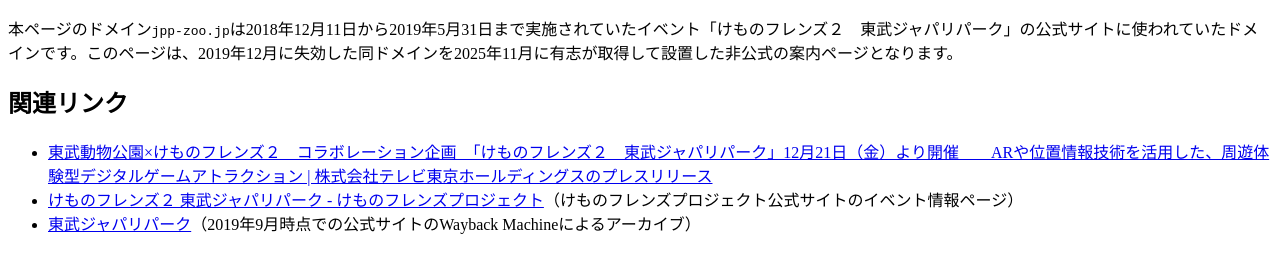
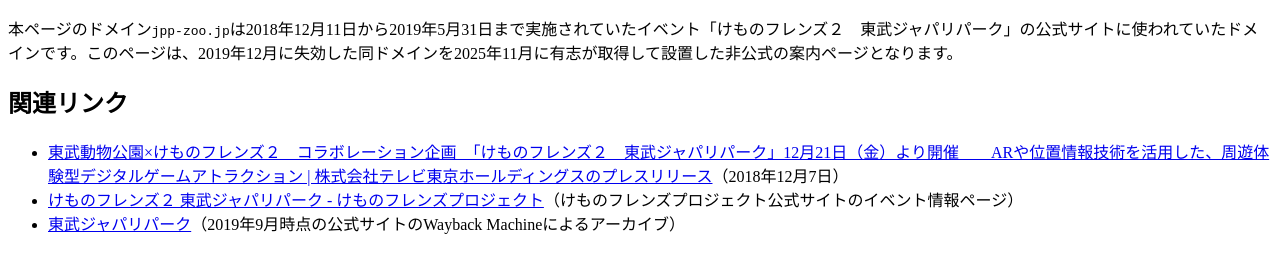
Before and after one commit to U-cauda-elongata/jpp-zoo.jp, a plain HTML site: page src/index.html in a window 1280 px wide. Drawn offline with Linux system fonts and the light colour scheme.

Commit message:
feat: add dates

```diff
--- a/src/index.html
+++ b/src/index.html
@@ -3,15 +3,15 @@
 <head>
 	<meta charset="utf-8" />
 	<title>「けものフレンズ２ 東武ジャパリパーク」跡地（非公式）</title>
-        <link rel="canonical" href="/" />
+	<link rel="canonical" href="/" />
 </head>
 <body>
 <p>本ページのドメイン<code>jpp-zoo.jp</code>は<time datetime="2018-12-21">2018年12月11日</time>から<time datetime="2019-05-31">2019年5月31日</time>まで実施されていたイベント「けものフレンズ２　東武ジャパリパーク」の公式サイトに使われていたドメインです。このページは、2019年12月に失効した同ドメインを2025年11月に有志が取得して設置した非公式の案内ページとなります。</p>
 <h2>関連リンク</h2>
 <ul>
-	<li><a href="https://prtimes.jp/main/html/rd/p/000000860.000002734.html">東武動物公園×けものフレンズ２　コラボレーション企画　「けものフレンズ２　東武ジャパリパーク」12月21日（金）より開催　　ARや位置情報技術を活用した、周遊体験型デジタルゲームアトラクション | 株式会社テレビ東京ホールディングスのプレスリリース</a></li>
-        <li><a href="https://kemono-friends.jp/?post_type=eventlist&p=1287">けものフレンズ２ 東武ジャパリパーク - けものフレンズプロジェクト</a>（けものフレンズプロジェクト公式サイトのイベント情報ページ）</li>
-	<li><a href="https://web.archive.org/web/20190901203607/https://jpp-zoo.jp/">東武ジャパリパーク</a>（2019年9月時点での公式サイトのWayback Machineによるアーカイブ）</li>
+	<li><a href="https://prtimes.jp/main/html/rd/p/000000860.000002734.html">東武動物公園×けものフレンズ２　コラボレーション企画　「けものフレンズ２　東武ジャパリパーク」12月21日（金）より開催　　ARや位置情報技術を活用した、周遊体験型デジタルゲームアトラクション | 株式会社テレビ東京ホールディングスのプレスリリース</a>（<time datetime="2018-12-07">2018年12月7日</time>）</li>
+	<li><a href="https://kemono-friends.jp/?post_type=eventlist&p=1287">けものフレンズ２ 東武ジャパリパーク - けものフレンズプロジェクト</a>（けものフレンズプロジェクト公式サイトのイベント情報ページ）</li>
+	<li><a href="https://web.archive.org/web/20190901203607/https://jpp-zoo.jp/">東武ジャパリパーク</a>（<time datetime="2019-09-01">2019年9月</time>時点の公式サイトのWayback Machineによるアーカイブ）</li>
 </ul>
 </body>
 </html>
```
